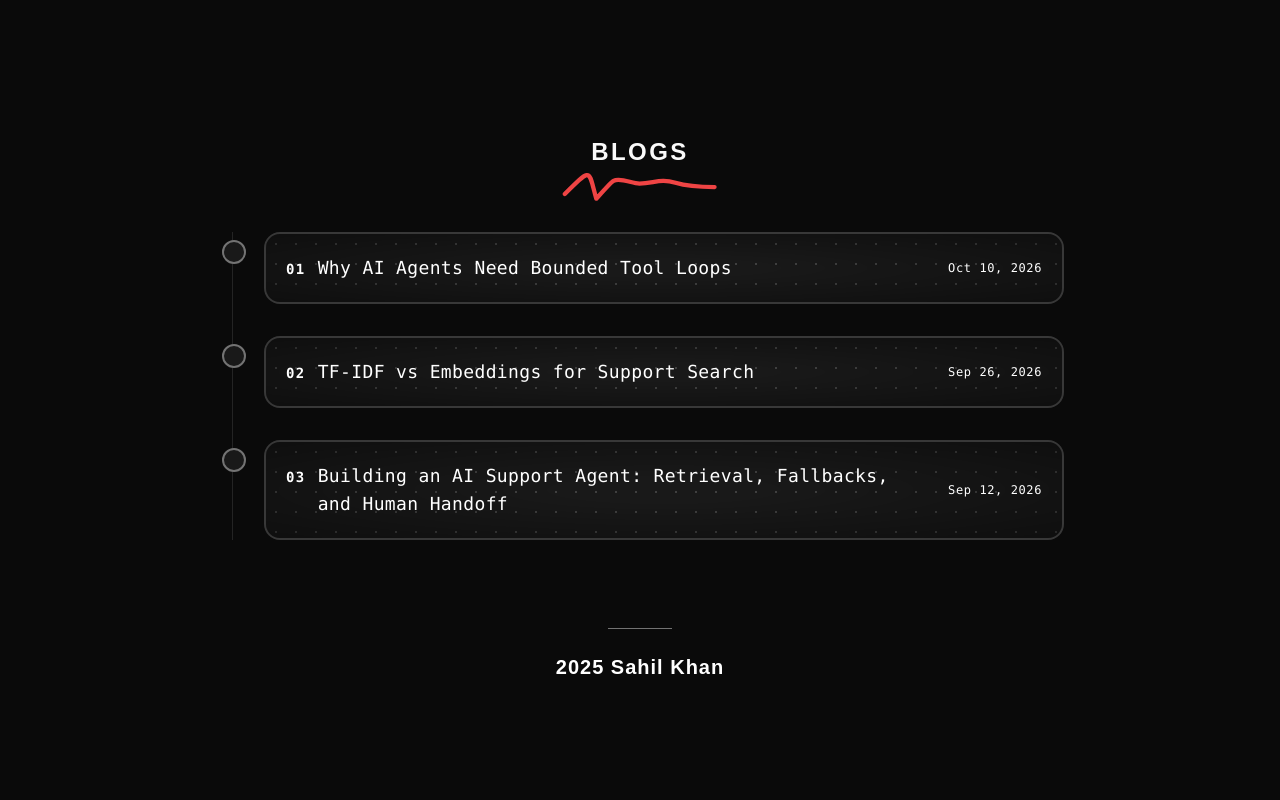
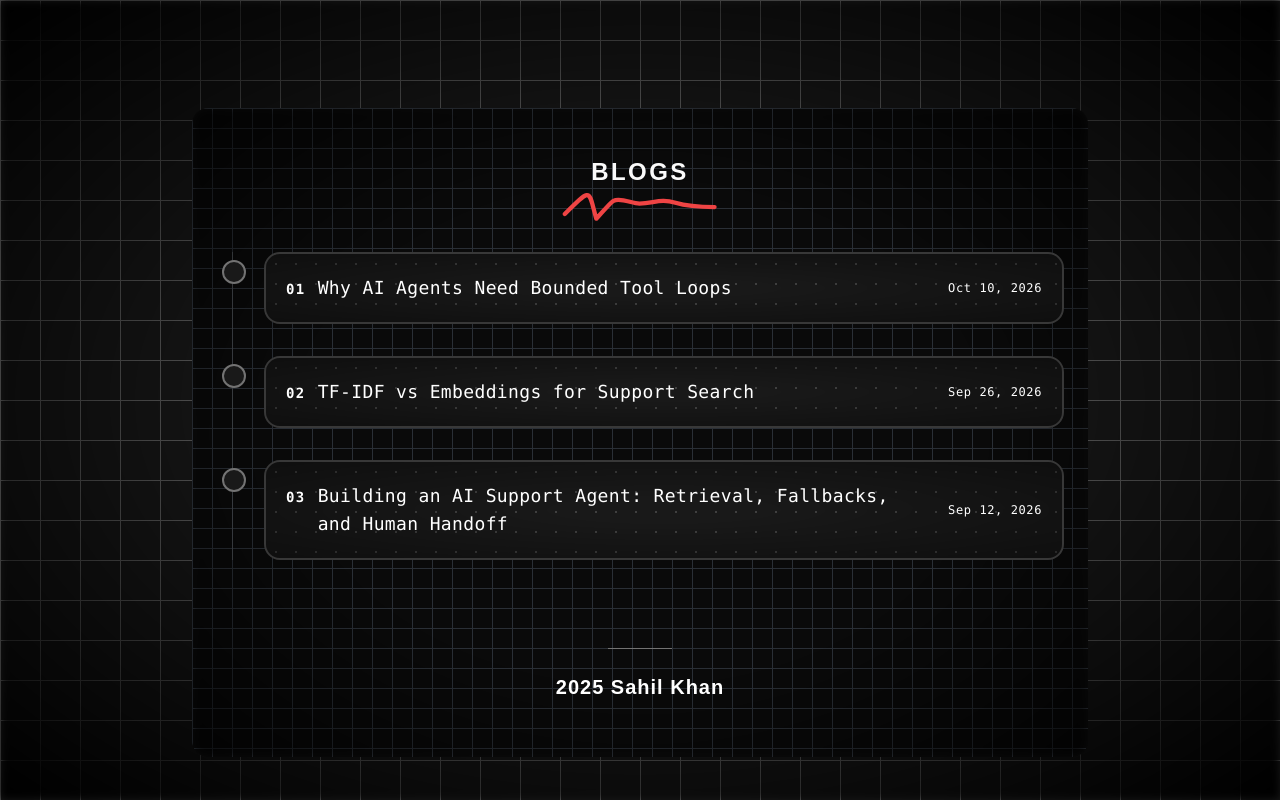
Before and after one commit to sahyl/msk-portfolio, a Next.js app: page /blog in a window 1280 px wide. Built offline with nearby package versions, Linux system fonts and the light colour scheme; a web font is replaced by a local one.

Commit message:
Match collection backgrounds to homepage

```diff
--- a/components/CollectionPage.tsx
+++ b/components/CollectionPage.tsx
@@ -2,11 +2,17 @@ import type { ReactNode } from "react";
 import { Footer } from "./Footer";
 
 export function CollectionPage({ title, children }: { title: string; children: ReactNode }) {
-  return <main className="min-h-screen overflow-hidden px-4 pt-28 pb-12" style={{ color: "var(--foreground)", background: "var(--background)" }}>
-    <div className="max-w-4xl mx-auto">
-      <h1 className="sr-only">{title}</h1>
-      {children}
-      <Footer />
-    </div>
-  </main>;
+  return <div className="min-h-screen flex items-center justify-center p-4 print-p-0 relative" style={{ backgroundColor: "var(--card)" }}>
+    <div aria-hidden="true" className="pointer-events-none absolute inset-0 [background-size:40px_40px] [background-image:linear-gradient(to_right,#7e7e7e_1.5px,transparent_1px),linear-gradient(to_bottom,#7e7e7e_1.5px,transparent_1px)] dark:[background-image:linear-gradient(to_right,#5f5f5f_1.5px,transparent_1px),linear-gradient(to_bottom,#5f5f5f_1.5px,transparent_1px)]" />
+    <div aria-hidden="true" className="pointer-events-none absolute inset-0 bg-white dark:bg-black [mask-image:radial-gradient(ellipse_at_center,transparent_35%,black)] blur-sm" />
+    <main className="w-full max-w-4xl mt-16 print-shadow-none overflow-hidden border-b-slate-950 rounded-2xl relative z-10" style={{ color: "var(--foreground)", backgroundColor: "var(--background)" }}>
+      <div aria-hidden="true" className="pointer-events-none absolute inset-0 rounded-2xl opacity-50 [background-size:20px_20px] [background-image:linear-gradient(to_right,#d4d4d4_1.5px,transparent_1.5px),linear-gradient(to_bottom,#d4d4d4_1.5px,transparent_1.5px)] dark:[background-image:linear-gradient(to_right,#4b5563_1px,transparent_1px),linear-gradient(to_bottom,#4b5563_1px,transparent_1px)]" />
+      <div aria-hidden="true" className="pointer-events-none absolute inset-0 rounded-2xl bg-white dark:bg-black [mask-image:radial-gradient(ellipse_at_center,transparent_55%,black)] opacity-70 blur-sm" />
+      <div className="relative z-10 py-6">
+        <h1 className="sr-only">{title}</h1>
+        {children}
+        <Footer />
+      </div>
+    </main>
+  </div>;
 }
```
